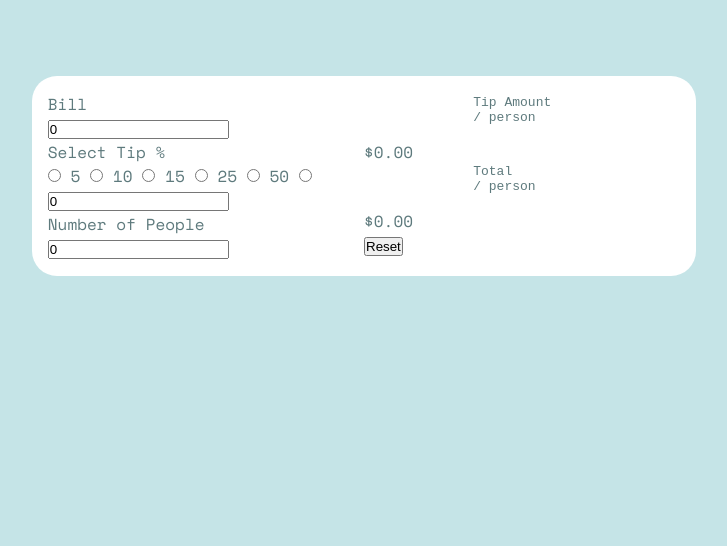
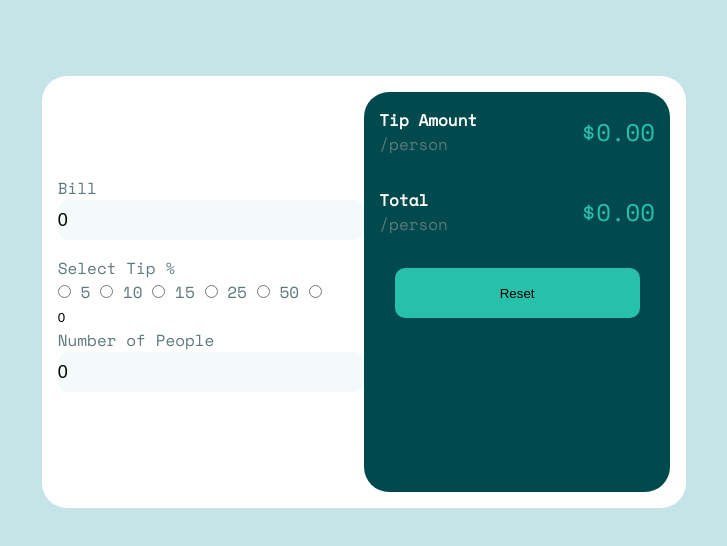
Before and after one commit to 1Zapien/forntendmentorprac-1, a plain HTML site: page index.html in a window 1280 px wide. Shown: the part 174-720 px from the top of the page, without its empty margins (276-1003 px from the left). Drawn offline with nearby package versions, Linux system fonts and the light colour scheme.

Commit message:
pushing sum design

```diff
--- a/index.html
+++ b/index.html
@@ -23,7 +23,7 @@
       <div id="billForm">
           <div role="form" class= "split" id="fillForm">
             <label for="bill" >Bill</label><br>
-            <input type="number" id="Bill" value="0"><br>
+            <input type="number" id="bill" value="0"><br>
             <div id="selectTip">
               <p>Select Tip %</p>
               <input name="tipPercent"
@@ -50,23 +50,27 @@
           <input type="number" id="numberPeople" value="0">
           </div>
 
-          <div id="totals" class= "split">
-            <div type="pre">
-              <pre>
-              Tip Amount
-              / person
-              </pre>
-              <div id="tipAmount">
+          <div id="card__sums" class= "split">
+            <div class="card__totals">
+              <div class="card__amount">
+                <b>Tip Amount</b>
+                <p>/person</p>
+              </div>
+              <div class="card__per">
                   $0.00
                 </div>
             </div>
-              <pre>
-              Total
-              / person
-              </pre>
-              <div id="totalPerson">
-                $0.00
+
+            <div class="card__totals">
+              <div class="card__amount">
+                <b>Total</b>
+                <p>/person</p>
+            </div>
+              <div class="card__per">
+                  $0.00
               </div>
+            </div>
+
             <button id="reset">Reset</button>
           </div>
         </div>
--- a/styles.scss
+++ b/styles.scss
@@ -9,6 +9,7 @@
     $neutral-dark:hsl(183, 100%, 15%);
     $neutral-gray:hsl(186, 14%, 43%);
     $neutral-light:hsl(185, 41%, 84%);
+    $light_grey:hsl(189, 41%, 97%);
 
 
     /*typography*/
@@ -34,6 +35,16 @@
   }
 
 
+  %input-design{
+    width: 100%;
+    height: 40px;
+    background-color: $light_grey;
+    border-radius: 10px;
+    font-size: 18px;
+    margin-bottom: 1rem;
+  }
+
+
 
 body{
     font-family: $font-stack;
@@ -47,12 +58,16 @@ body{
     flex-direction: row;
 }
 
+input, button, submit{
+  border:none;
+}
 
 .card__logo{
     @extend %flex-center;
     height: 250px;
     width: 100%;
 }
+
 
 
 #billForm{
@@ -73,17 +88,61 @@ body{
 
 #fillForm{
     width: 100%;
-    height: 90%;
+    height: 100%;
+    flex:1;
+    align-self: center;
+}
+
+input#bill{
+    @extend %input-design;
+}
+
+input#numberPeople{
+    @extend %input-design;
 }
 
 
 
+#card__sums{
+    display:flex;
+    width: 100%;
+    background-color: $neutral-dark;
+    height: 400px;
+    border-radius: 25px;
+    flex:1;
+    align-content: center;
+    flex-direction: column;
+}
 
-#totals{
-    width: 100%;
-    background:var(--neutral-dark);
-    height: 90%;
-    border-radius: 25px;
+
+.card__totals{
+    width: 90%;
+    display: flex;
+    flex-direction: row;
+   justify-content: space-between;
+   margin: 1rem 0rem;
+   align-self: center;
+}
+
+.card__amount b{
+    color: white;
+}
+
+.card__per{
+    color: $primary-color;
+    align-self: center;
+    font-size: $font-form;
+}
+
+
+
+#reset{
+    height: 50px;
+    width: 80%;
+    border-radius: 10px;
+    background-color: $primary-color;
+    margin: 1rem;
+    align-self: center;
 }
 
 
@@ -94,7 +153,10 @@ body{
 
 
 
-@media only screen and (min-width: 500px){
+
+
+
+@media only screen and (min-width: 550px){
     #billForm{
         flex-direction: row;
     }
```
Also changed, not shown: styles.css, 1 other file.
